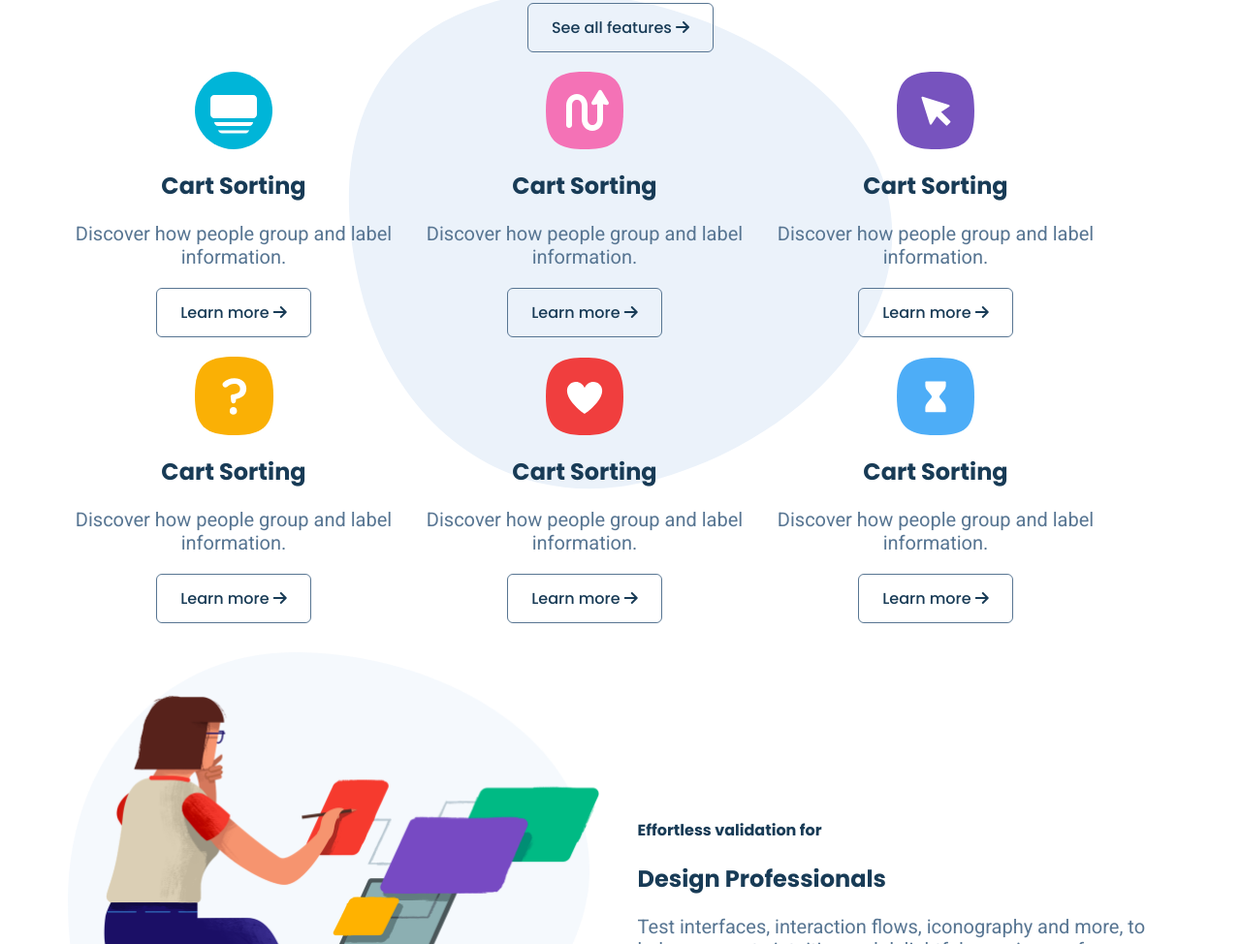
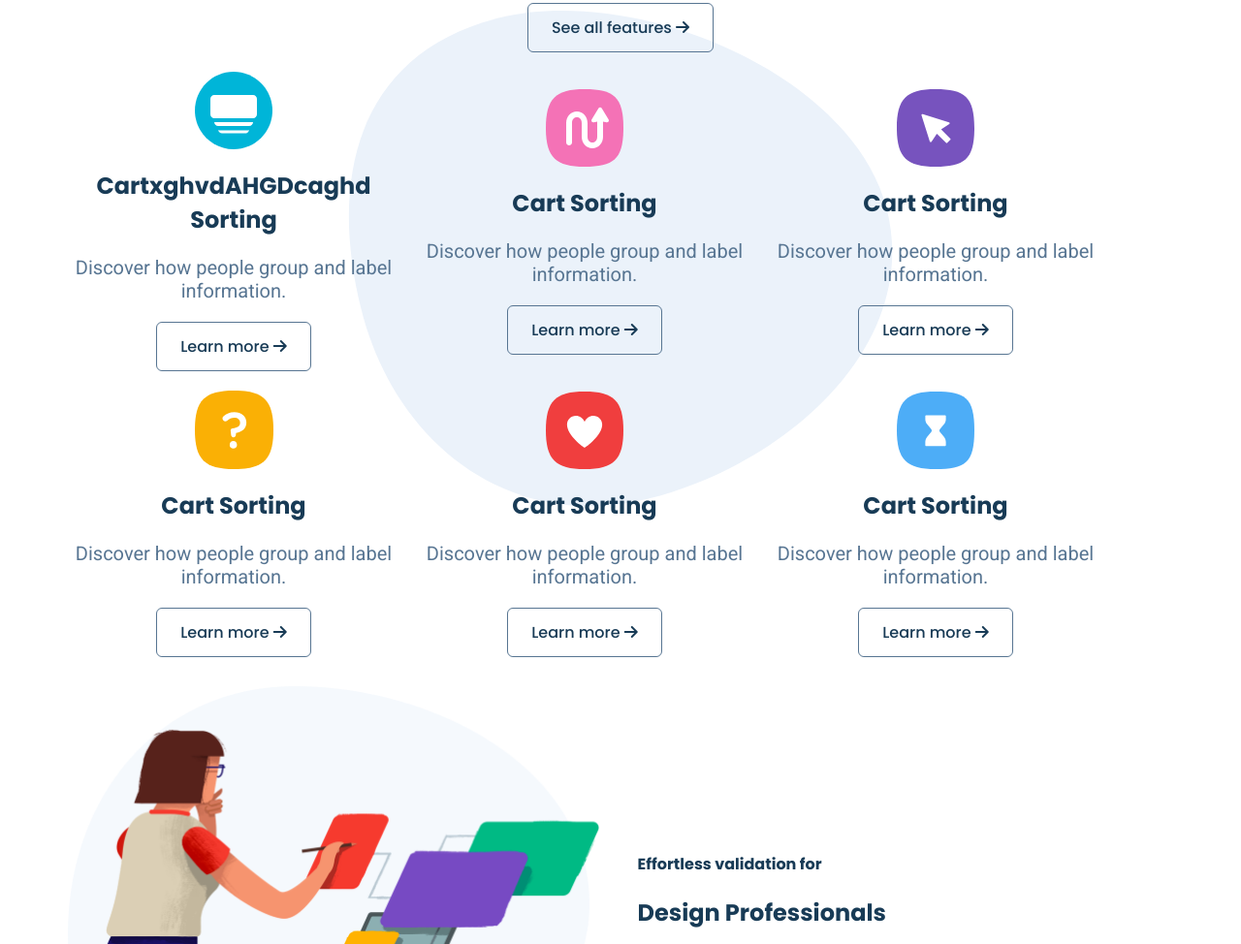
Before and after one commit to bhiku90/web-project, a plain HTML site: page index.html in a window 1280 px wide. Shown: the part 882-1856 px from the top of the page at 97% size. Drawn offline with Linux system fonts and the light colour scheme.

Commit message:
second commit

```diff
--- a/index.html
+++ b/index.html
@@ -79,7 +79,7 @@
                 <div class="features-area flex">
                     <div class="features-card flex">
                         <img src="./assets/asset 11.svg" alt="">
-                        <h3>Cart Sorting</h3>
+                        <h3>CartxghvdAHGDcaghd Sorting</h3>
                         <p>Discover how people group and label information.</p>
                         <a href="#" class="secondary-button">Learn more <i class="fa-solid fa-arrow-right"></i></a>
 
```
